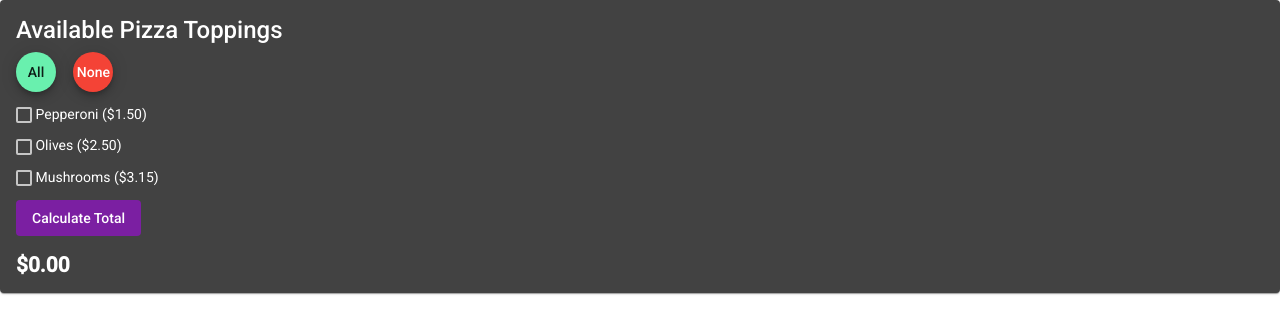
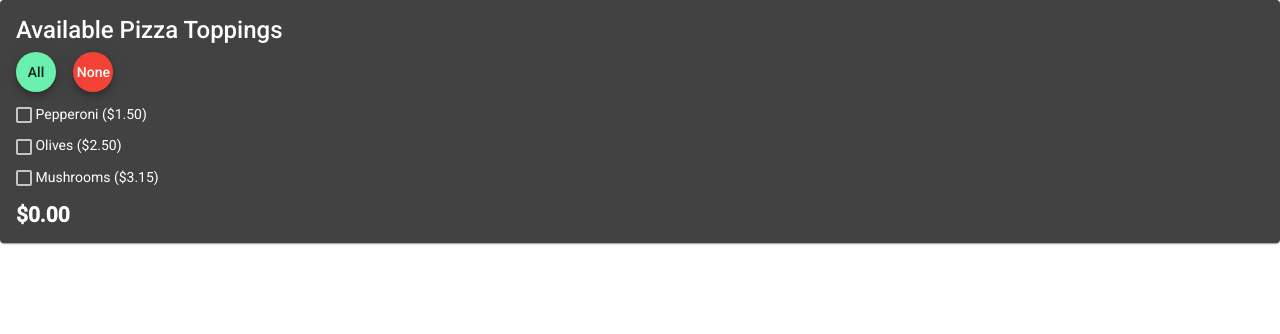
Before and after one commit to 2021-spring-jsf-tuth/components, an Angular app: page / in a window 1280 px wide. Shown: the top 334 px of the page. Built offline with nearby package versions, Linux system fonts and the light colour scheme.

Commit message:
Removed calc button/added TS calculate property
TS calculate property to auto calculate when a checkbox is selected

```diff
--- a/src/app/pizza-toppings/pizza-toppings.component.html
+++ b/src/app/pizza-toppings/pizza-toppings.component.html
@@ -15,7 +15,7 @@
       </label>
     </p>
 
-    <button (click)="calculateTotal()" mat-flat-button color="primary">Calculate Total</button>
+    <!-- <button (click)="calculateTotal()" mat-flat-button color="primary">Calculate Total</button> -->
 
     <h2>{{ total | currency }}</h2>
   </mat-card-content>
--- a/src/app/pizza-toppings/pizza-toppings.component.ts
+++ b/src/app/pizza-toppings/pizza-toppings.component.ts
@@ -19,10 +19,9 @@ export class PizzaToppingsComponent implements OnInit {
     console.log(this.availablePizzaToppings);
   }
 
-  total = 0;
-
-  calculateTotal() {
-    this.total = this.availablePizzaToppings.filter(x => x.checked).reduce((acc, x) => acc + x.price, 0);
+  // this is a TS "getter" property OR calculated property
+  get total() {
+    return this.availablePizzaToppings.filter(x => x.checked).reduce((acc, x) => acc + x.price, 0);
   }
 
   checkAll() {
```
